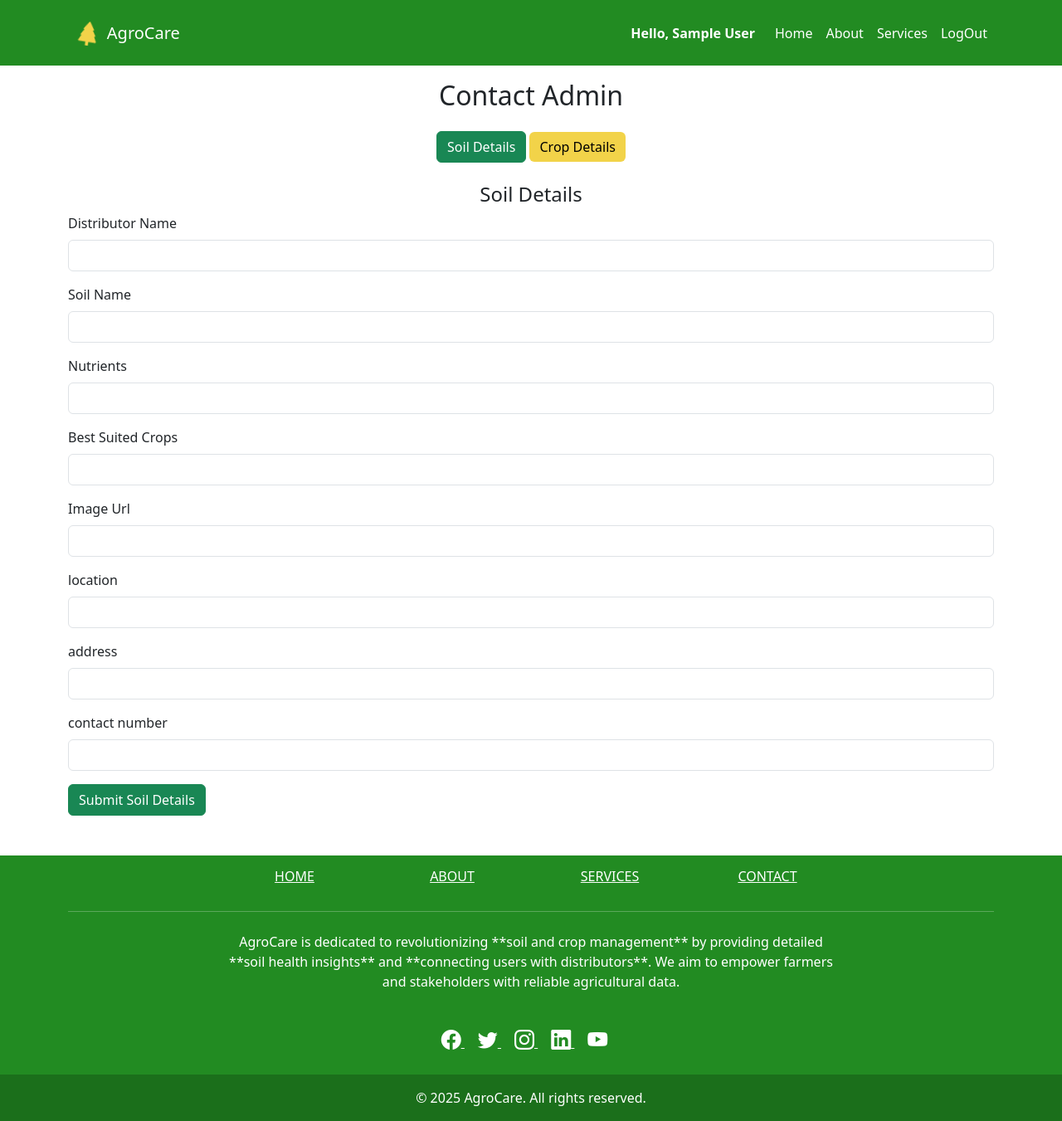
After one commit to likithAswin74/Soil-Crop, a Flask app: page /contact-admin in a window 1280 px wide. The commit adds this page. Shown: the whole page at 83% size. Run offline with Flask 3, Linux system fonts and the light colour scheme; the visitor is signed in with stand-in values (Sample User, id 1); data comes from the database, SQL or seed files in the repository; both versions use the stored data as it was after the commit; some libraries are stand-ins or nearby versions.

Commit message:
commited successfully

```diff
--- a/forms.py
+++ /dev/null
@@ -1,4 +0,0 @@
-from flask_wtf import FlaskForm
-from wtforms import StringField, SubmitField, PasswordField, TextAreaField, EmailField, FileField
-from wtforms.validators import DataRequired, Email, Length, Regexp
-from flask_wtf.file import FileAllowed
--- a/main.py
+++ b/main.py
@@ -39,7 +39,7 @@ def admin_only(function):
 
 
 app = Flask(__name__)
-app.config['SECRET_KEY'] = "lsdfeownofflrwerowjsdskfjsowiohsorjoitew"
+app.config['SECRET_KEY'] = os.environ.get("Soil_Crop_Flask_Secretkey")
 Bootstrap5(app)
 
 
@@ -90,7 +90,7 @@ class Base(DeclarativeBase):
 
 
 # configuring and initilizing the database
-app.config['SQLALCHEMY_DATABASE_URI'] = 'sqlite:///tables.db'
+app.config['SQLALCHEMY_DATABASE_URI'] = os.environ.get("Soil_Crop_Database_SecretKey")
 db = SQLAlchemy(model_class=Base)
 db.init_app(app)
 
@@ -122,6 +122,67 @@ class Specialist(UserMixin, db.Model):
     specialization: Mapped[str] = mapped_column(String(100))
 
 
+class Soil(db.Model):
+    __tablename__ = "soil"
+    id: Mapped[int] = mapped_column(Integer, primary_key=True)
+    name: Mapped[str] = mapped_column(String(100), unique=True, nullable=False)
+    description: Mapped[str] = mapped_column(String(255), nullable=False)
+    texture: Mapped[str] = mapped_column(String(50), nullable=False)
+    nutrients: Mapped[str] = mapped_column(String(255), nullable=False)
+    best_suited_crops: Mapped[str] = mapped_column(String(255), nullable=False)
+    image: Mapped[str] = mapped_column(String(255), nullable=True)  # Image path
+
+
+class Crop(db.Model):
+    __tablename__ = "crop"
+    id: Mapped[int] = mapped_column(Integer, primary_key=True)
+    name: Mapped[str] = mapped_column(String(100), unique=True, nullable=False)
+    description: Mapped[str] = mapped_column(String(255), nullable=False)
+    soil_type: Mapped[str] = mapped_column(String(255), nullable=False)
+    growing_season: Mapped[str] = mapped_column(String(100), nullable=False)
+    water_requirement: Mapped[str] = mapped_column(String(50), nullable=False)
+    image: Mapped[str] = mapped_column(String(255), nullable=True)  # Image path
+
+
+# if the specialist fill the form of the crop details, then it is stored here. and visible to admin
+class DistributorCropDetails(db.Model):
+    __tablename__ = "distributor_crop_details"
+    id: Mapped[int] = mapped_column(Integer, primary_key=True)
+    distributor_name: Mapped[str] = mapped_column(String(100), unique=True, nullable=False)
+    crop_name: Mapped[str] = mapped_column(String(100), unique=True, nullable=False)
+    location: Mapped[str] = mapped_column(String(50), nullable=False)
+    soil_type: Mapped[str] = mapped_column(String(255), nullable=False)
+    growing_season: Mapped[str] = mapped_column(String(100), nullable=False)
+    address: Mapped[str] = mapped_column(String(100), nullable=False)
+    image: Mapped[str] = mapped_column(String(255), nullable=True)  # Image path
+    contact_number: Mapped[str] = mapped_column(Integer, nullable=True)
+
+
+# if the specialist fill the form of the soil details, then it is stored here. and visible to admin
+class DistributorSoilDetails(db.Model):
+    __tablename__ = "distributor_soil_details"
+    id: Mapped[int] = mapped_column(Integer, primary_key=True)
+    distributor_name: Mapped[str] = mapped_column(String(100), unique=True, nullable=False)
+    soil_name: Mapped[str] = mapped_column(String(100), unique=True, nullable=False)
+    location: Mapped[str] = mapped_column(String(50), nullable=False)
+    address: Mapped[str] = mapped_column(String(250), nullable=False)
+    nutrients: Mapped[str] = mapped_column(String(255), nullable=False)
+    best_suited_crops: Mapped[str] = mapped_column(String(255), nullable=False)
+    image: Mapped[str] = mapped_column(String(255), nullable=True)  # Image path
+    contact_number: Mapped[str] = mapped_column(Integer, nullable=True)
+
+
+class Details(db.Model):
+    __tablename__ = "details"
+    id: Mapped[int] = mapped_column(Integer, primary_key=True)
+    distributor_name: Mapped[str] = mapped_column(String(100), nullable=False)
+    name: Mapped[str] = mapped_column(String(50), nullable=False)
+    location: Mapped[str] = mapped_column(String(50), nullable=False)
+    address: Mapped[str] = mapped_column(String(250), nullable=False)
+    number: Mapped[int] = mapped_column(Integer, nullable=False)
+
+
+
 # creating the tables in the database
 with app.app_context():
     db.create_all()
@@ -144,7 +205,11 @@ class AdminModelView(ModelView):
 
 # This creates a new administrative interface for the User model. The first parameter, User, is the model you want to manage. The second parameter, db.session, is the SQLAlchemy session used for database transactions.
 # ModelView creates an interface in the /admin panel to manage (view, add, edit, delete) your database models.
-admin.add_view(AdminModelView(Users, db.session))  # this calls the functions inside the class AdminModelView
+admin.add_view(AdminModelView(Soil, db.session))  # this calls the functions inside the class AdminModelView
+admin.add_view(AdminModelView(Crop, db.session))
+admin.add_view(AdminModelView(DistributorSoilDetails, db.session))
+admin.add_view(AdminModelView(DistributorCropDetails, db.session))
+admin.add_view(AdminModelView(Details, db.session))
 
 
 @app.route("/")
@@ -152,22 +217,39 @@ def landingpage():
     # if the user is not authenticated then show the login and register page
     if not current_user.is_authenticated:
         return render_template("landingpage.html")
-    # if the user is authenticated then the login and register page should not be shown
+
+    # if the user is authenticated then the login and register page should not be shown.
+    # and home function route gets role as a path parameter.(optional) we can also make it as query parameter.
+    # so we have to pass it. if we didnt pass then the role will be None. role is used in base.html
+    # index.html page will be rendered by the home function. if the user is authenticated then we have current_user. so check current_user with isinstance
     else:
-        return redirect(url_for("home"))
+        role = None
+        # role is used to show contact_admin for specialist in the index.html. and show the admin name if the role is admin
+        # so it is not used for any thing except this one.
+        if isinstance(current_user, Specialist):
+            role = "specialist"
+        if isinstance(current_user, AdminUser):
+            role = "admin"
+
+        # why i didnt give for user, because though he is a logged in user he might be an user.
+        return redirect(url_for("home", role=role))
 
 
 @app.route("/home")
 def home():
 
-    # only allows the user when he is logged in.
+    # only allows the user when he is logged in.don't allow if he is not authenticated
     if not current_user.is_authenticated:
         flash("First Log in and try again!")
         return redirect(url_for("landingpage"))
 
     role = request.args.get("role")
+    print(role)
+    # need to send the database details to the index.html for soil and crops details.
+    soils = db.session.execute(db.select(Soil).order_by(Soil.name)).scalars().all()
+    crops = db.session.execute(db.select(Crop).order_by(Crop.name)).scalars().all()
 
-    return render_template("index.html", role=role, logged_in=current_user.is_authenticated)
+    return render_template("index.html", role=role, soils=soils, crops=crops, logged_in=current_user.is_authenticated)
     # things happening in base.html
     # if the user == "admin" then we need to display the admin name
     # if the  user == "specialist" then we need to display the admin name and also contact admin
@@ -193,11 +275,9 @@ def register():
         # Find user and specialist by email entered.
         if form_name and form_name == "user":
             email_in_database = db.session.execute(db.select(Users).where(Users.email == email)).scalar()
-            user_id = f"user_{email_in_database.id}"  # Composite ID for user
 
         else:  # check for specialist
             email_in_database = db.session.execute(db.select(Specialist).where(Specialist.email == email)).scalar()
-            user_id = f"specialist_{email_in_database.id}"  # Composite ID for specialist
             role = "specialist"
 
         # check if email exists
@@ -226,7 +306,7 @@ def register():
             # storing the composite user_id in the session to ensure which user is login in . user or admin or specialist
             # eg: user_1 or specilaist_1 or admin_1.the user_id looks like this.
             # it can be taken by the loaduser callback and takes the id form the table of the logged in user.
-            session["user_id"] = user_id
+            session["user_id"] = f"user_{new_user.id}"
 
         else:
             new_user = Specialist(
@@ -244,7 +324,7 @@ def register():
             # storing the composite user_id in the session to ensure which user is login in . user or admin or specialist
             # eg: user_1 or specilaist_1 or admin_1.the user_id looks like this.
             # it can be taken by the loaduser callback and takes the id form the table of the logged in user.
-            session["user_id"] = user_id
+            session["user_id"] = f"specialist_{new_user.id}"
 
         return redirect(url_for("home", role=role))
 
@@ -315,5 +395,107 @@ def logout():
     return redirect(url_for('landingpage'))
 
 
+# Contact Admin Route
+# it is route which is triggered when the user is a specialist and he clicks the contact_admin button shown to him
+# here the content from the form is stored in the messages database which is only shown to the admin when he goes to admin panel
+@app.route('/contact-admin', methods=['GET', 'POST'])
+def contact_admin():
+
+    # if the user is not authenticated then show the login and register page
+    if not current_user.is_authenticated:
+        return render_template("landingpage.html")
+
+    # if the user is authenticated then the login and register page should not be shown.
+    # role is used in base.html
+    # contact_admin page rendered. if the user is authenticated then we have current_user. so check current_user with isinstance
+    else:
+        role = None
+        # role is used to show contact_admin for specialist in the index.html. and show the admin name if the role is admin
+        # so it is not used for any thing except this one.
+        if isinstance(current_user, Specialist):
+            role = "specialist"
+        if isinstance(current_user, AdminUser):
+            role = "admin"
+
+        if request.method == 'POST':
+            if request.args.get("form_name") == "soil":  # If Soil Form is submitted
+                distributor_name = request.form["distributor_name"]
+                soil_name = request.form['soil_name']
+                location = request.form['location']
+                address = request.form['address']
+                nutrients = request.form['nutrients']
+                best_suited_crops = request.form['best_suited_crops']
+                image = request.form['image']
+                number = request.form['number']
+
+                distributor_soil_details = DistributorSoilDetails(distributor_name=distributor_name,
+                                                                  soil_name=soil_name,
+                                                                  nutrients=nutrients,
+                                                                  best_suited_crops=best_suited_crops,
+                                                                  image=image,
+                                                                  location=location,
+                                                                  address=address,
+                                                                  contact_number=number
+                                                                  )
+
+                db.session.add(distributor_soil_details)
+                db.session.commit()
+                flash('Soil details added successfully!', 'success')
+                # return redirect(url_for("contact_admin"))
+
+            elif request.args.get("form_name") == "crop":   # If Crop Form is submitted
+                distributor_name = request.form["distributor_name"]
+                crop_name = request.form['crop_name']
+                location = request.form['location']
+                soil_type = request.form['soil_type']
+                address = request.form['address']
+                growing_season = request.form['growing_season']
+                image = request.form['image']
+                number = request.form['number']
+
+
+                distributor_crop_details = DistributorCropDetails(distributor_name=distributor_name,
+                                                                  crop_name=crop_name,
+                                                                  soil_type=soil_type,
+                                                                  growing_season=growing_season,
+                                                                  image=image,
+                                                                  location=location,
+                                                                  address=address,
+                                                                  contact_number=number
+                                                                  )
+
+                db.session.add(distributor_crop_details)
+                db.session.commit()
+                flash('Crop details added successfully!', 'success')
+
+        return render_template('contact_admin.html', role=role, logged_in=current_user.is_authenticated)
+
+
+# this route is used to show the soil and crop details
+@app.route("/details")
+def details():
+    # if the user is not authenticated then show the login and register page
+    if not current_user.is_authenticated:
+        return render_template("landingpage.html")
+
+    # if the user is authenticated then the login and register page should not be shown.
+    # role is used in base.html
+    # contact_admin page rendered. if the user is authenticated then we have current_user. so check current_user with isinstance
+    else:
+        role = None
+        # role is used to show contact_admin for specialist in the index.html. and show the admin name if the role is admin
+        # so it is not used for any thing except this one.
+        if isinstance(current_user, Specialist):
+            role = "specialist"
+        if isinstance(current_user, AdminUser):
+            role = "admin"
+
+        # getting the name of the soil or crop to fetch it from the db
+        name = unquote(request.args.get("name"))
+        details_db = db.session.execute(db.select(Details).where(Details.name == name)).scalars().all()
+
+        return render_template('details.html', role=role, distributors=details_db, logged_in=current_user.is_authenticated)
+
+
 if __name__ == "__main__":
     app.run(debug=True)
--- a/static/css/styles.css
+++ b/static/css/styles.css
@@ -217,3 +216,39 @@ html {
 .footer-icon {
   will-change: transform;
 }
+
+
+
+
+
+
+
+
+
+/* Ensure all images have the same height */
+.fixed-height-img {
+  height: 200px; /* Adjust this value as needed */
+  object-fit: cover; /* Ensures the image covers the area without distortion */
+  width: 100%; /* Ensures the image takes up the full width of the card */
+}
+
+/* Ensure all cards have the same height */
+.card {
+  display: flex;
+  flex-direction: column;
+}
+
+.card-body {
+  flex: 1; /* Allows the card body to grow and fill the available space */
+}
+
+
+
+.custom-btn {
+    background-color: #f2d349 !important;
+    color: black !important;
+    border: none;
+}
+.custom-btn:hover {
+    background-color: #e6c236 !important;
+}
--- a/templates/base.html
+++ b/templates/base.html
@@ -12,6 +12,8 @@
   <link href="https://fonts.googleapis.com/css2?family=Lobster&family=Poppins:wght@400;600&display=swap" rel="stylesheet">
 </head>
 <body>
+
+
   <!-- Navbar -->
   <nav id="navbar" class="navbar navbar-expand-lg navbar-dark bg-forest-green fixed-top">
     <div class="container">
@@ -22,24 +24,24 @@
         <span class="navbar-toggler-icon"></span>
       </button>
       <div class="collapse navbar-collapse" id="navbarNav">
-        <ul class="navbar-nav ms-auto">
+        <ul class="navbar-nav ms-auto align-items-center">
 
           {% if role == "admin" %}
-          <li>
-          <p>hello {{current_user.email}} (Admin) </p>
-            </li>
+          <li class="nav-item">
+            <span class="navbar-text me-3 text-white fw-bold">Hello, {{ current_user.name }} (Admin)</span>
+          </li>
           {% elif role == "specialist" %}
-          <li>
-          <p>hello {{current_user.email}} (specialist)</p>
-            </li>
+          <li class="nav-item">
+            <span class="navbar-text me-3 text-white fw-bold">Hello, {{ current_user.name }} (Specialist)</span>
+          </li>
           {% elif logged_in %}
-          <li>
-          <p>hello {{current_user.email}} (user)</p>
-            </li>
+          <li class="nav-item">
+            <span class="navbar-text me-3 text-white fw-bold">Hello, {{ current_user.name }}</span>
+          </li>
           {% endif %}
 
            <li class="nav-item">
-            <a class="nav-link active" href="#">Home</a>
+            <a class="nav-link active" href="{{ url_for('home', role=role) }}">Home</a>
           </li>
           <li class="nav-item">
             <a class="nav-link" href="#">About</a>
@@ -50,7 +52,7 @@
 
           {% if role == 'specialist' %}
           <li class="nav-item">
-            <a class="nav-link" href="#">Contact admin</a>
+            <a class="nav-link" href="{{ url_for('contact_admin') }}">Contact admin</a>
           </li>
           {% endif %}
 
@@ -65,12 +67,18 @@
     </div>
   </nav>
 
+
+
   {% block content %} {% endblock %}
+
+
 
   <!-- Scroll-to-Top Button -->
   <button id="scrollToTopBtn" class="btn btn-primary rounded-circle" title="Go to top">
     <i class="bi bi-arrow-up"></i>
   </button>
+
+
 
   <!-- Footer -->
   <footer class="text-center text-white" style="background-color: #228B22">
@@ -79,7 +87,7 @@
         <div class="row text-center d-flex justify-content-center pt-3">
           <div class="col-md-2">
             <h6 class="text-uppercase font-weight-bold">
-              <a href="#" class="text-white">Home</a>
+              <a href="{{ url_for('home', role=role) }}" class="text-white">Home</a>
             </h6>
           </div>
           <div class="col-md-2">
--- /dev/null
+++ b/templates/contact_admin.html
@@ -0,0 +1,115 @@
+{% extends "base.html" %}
+
+{% block content %}
+<div class="container mt-5 pt-5">
+    <h2 class="text-center mb-4">Contact Admin</h2>
+
+    <!-- Flash Messages -->
+    {% with messages = get_flashed_messages(with_categories=true) %}
+        {% if messages %}
+            {% for category, message in messages %}
+                <div class="alert alert-{{ category }} alert-dismissible fade show" role="alert">
+                    {{ message }}
+                    <button type="button" class="btn-close" data-bs-dismiss="alert" aria-label="Close"></button>
+                </div>
+            {% endfor %}
+        {% endif %}
+    {% endwith %}
+
+    <!-- Toggle Buttons -->
+    <div class="text-center mb-4">
+        <button class="btn btn-success" onclick="showForm('soilForm')">Soil Details</button>
+        <button class="btn custom-btn" onclick="showForm('cropForm')">Crop Details</button>
+    </div>
+
+    <!-- Soil Form -->
+    <div id="soilForm" class="form-container">
+        <h4 class="text-center">Soil Details</h4>
+        <form action="{{ url_for('contact_admin', form_name='soil') }}" method="POST">
+            <div class="mb-3">
+                <label class="form-label">Distributor Name</label>
+                <input type="text" name="distributor_name" class="form-control" required>
+            </div>
+            <div class="mb-3">
+                <label class="form-label">Soil Name</label>
+                <input type="text" name="soil_name" class="form-control" required>
+            </div>
+            <div class="mb-3">
+                <label class="form-label">Nutrients</label>
+                <input type="text" name="nutrients" class="form-control" required>
+            </div>
+            <div class="mb-3">
+                <label class="form-label">Best Suited Crops</label>
+                <input type="text" name="best_suited_crops" class="form-control" required>
+            </div>
+            <div class="mb-3">
+                <label class="form-label">Image Url</label>
+                <input type="text" name="image" class="form-control" required>
+            </div>
+            <div class="mb-3">
+                <label class="form-label">location</label>
+                <input type="text" name="location" class="form-control" required>
+            </div>
+            <div class="mb-3">
+                <label class="form-label">address</label>
+                <input type="text" name="address" class="form-control" required>
+            </div>
+            <div class="mb-3">
+                <label class="form-label">contact number</label>
+                <input type="text" name="number" class="form-control" required>
+            </div>
+            <button type="submit" class="btn btn-success">Submit Soil Details</button>
+        </form>
+    </div>
+
+    <!-- Crop Form -->
+    <div id="cropForm" class="form-container" style="display: none;">
+        <h4 class="text-center">Crop Details</h4>
+        <form action="{{ url_for('contact_admin', form_name='crop') }}" method="POST">
+            <div class="mb-3">
+                <label class="form-label">Distributor Name</label>
+                <input type="text" name="distributor_name" class="form-control" required>
+            </div>
+            <div class="mb-3">
+                <label class="form-label">Crop Name</label>
+                <input type="text" name="crop_name" class="form-control" required>
+            </div>
+            <div class="mb-3">
+                <label class="form-label">Soil Type</label>
+                <input type="text" name="soil_type" class="form-control" required>
+            </div>
+            <div class="mb-3">
+                <label class="form-label">Growing Season</label>
+                <input type="text" name="growing_season" class="form-control" required>
+            </div>
+            <div class="mb-3">
+                <label class="form-label">Image Url</label>
+                <input type="text" name="image" class="form-control" required>
+            </div>
+            <div class="mb-3">
+                <label class="form-label">location</label>
+                <input type="text" name="location" class="form-control" required>
+            </div>
+            <div class="mb-3">
+                <label class="form-label">address</label>
+                <input type="text" name="address" class="form-control" required>
+            </div>
+            <div class="mb-3">
+                <label class="form-label">contact number</label>
+                <input type="text" name="number" class="form-control" required>
+            </div>
+            <button type="submit" class="btn custom-btn">Submit Crop Details</button>
+        </form>
+    </div>
+</div>
+
+<script>
+    function showForm(formId) {
+        document.getElementById('soilForm').style.display = (formId === 'soilForm') ? 'block' : 'none';
+        document.getElementById('cropForm').style.display = (formId === 'cropForm') ? 'block' : 'none';
+    }
+</script>
+
+
+
+{% endblock %}
```
Also changed, not shown: other parts of static/css/styles.css (+13 -14 lines), requirements.txt (added, +12 -0 lines), templates/details.html (added, +54 -0 lines), templates/index.html (+47 -72 lines), instance/tables.db (added), vercel.json (added), 2 other files.
